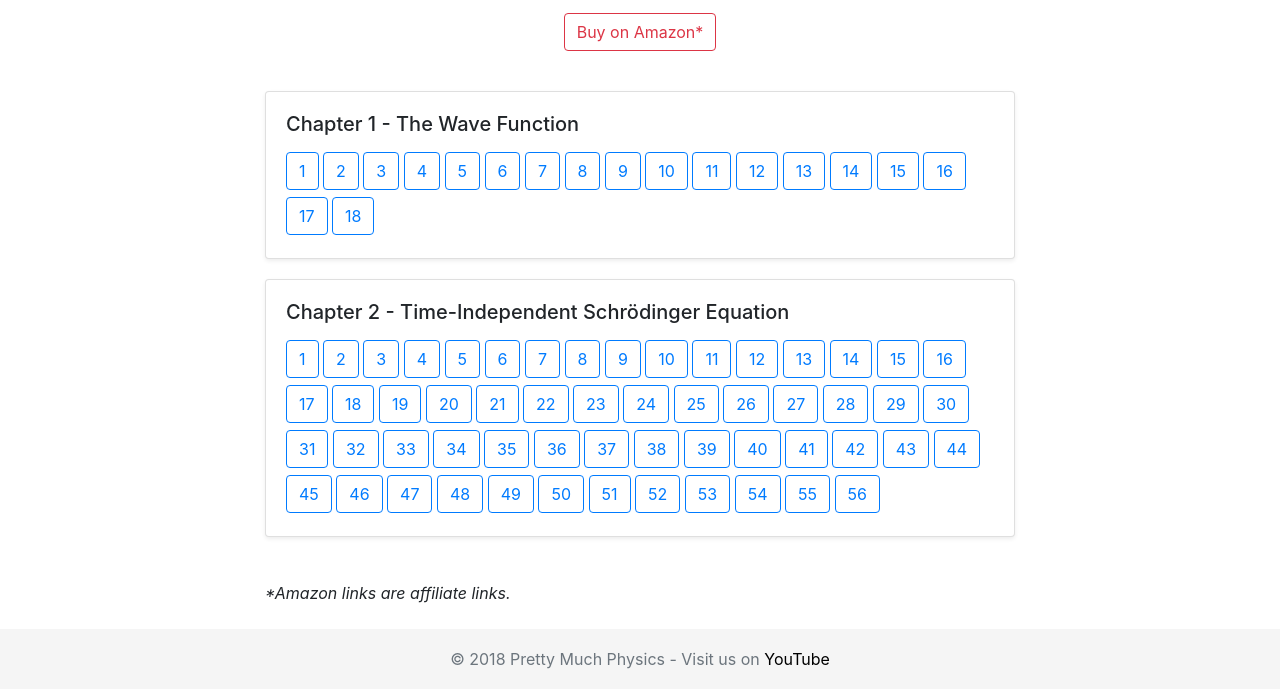
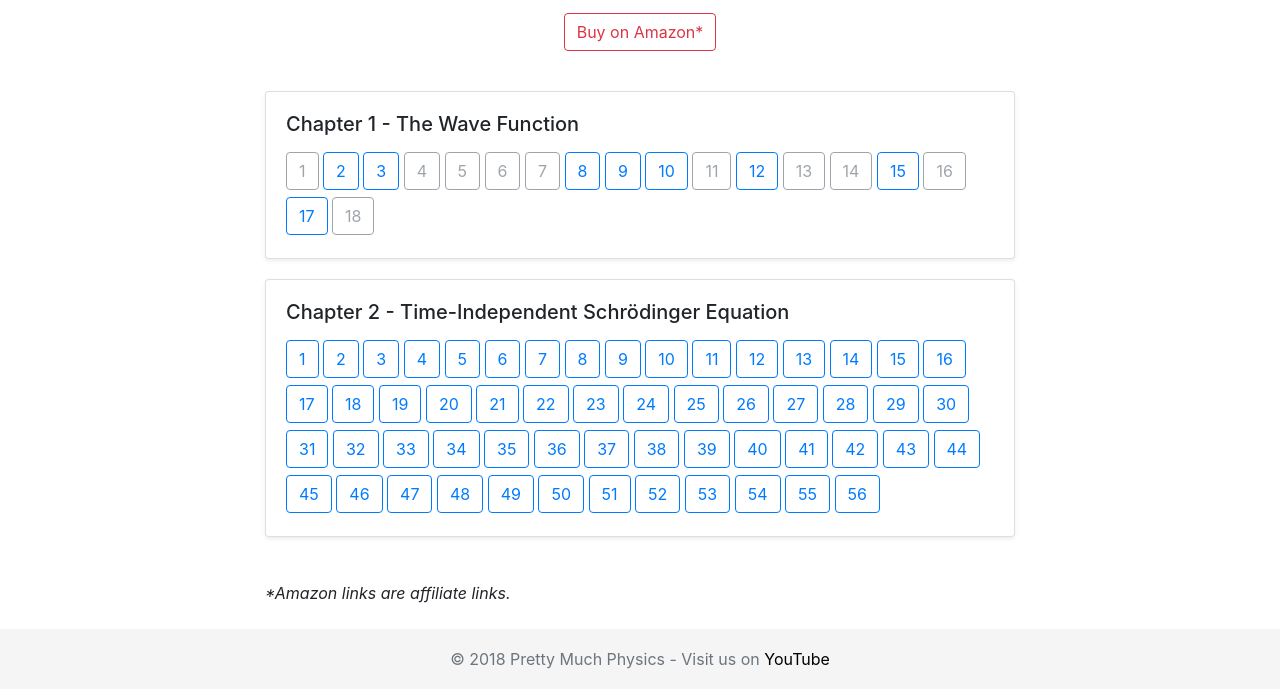
Before and after one commit to prettymuchphysics/prettymuchphysics.github.io, a plain HTML site: page textbooks/griffiths-schroeter-introduction-to-quantum-mechanics/index.html in a window 1280 px wide. Shown: the part 209-898 px from the top of the page. Drawn offline with nearby package versions, Linux system fonts and the light colour scheme; some packages are replaced by stand-ins of ours.

Commit message:
Changed button style

```diff
--- a/textbooks/griffiths-schroeter-introduction-to-quantum-mechanics/index.html
+++ b/textbooks/griffiths-schroeter-introduction-to-quantum-mechanics/index.html
@@ -79,24 +79,24 @@
       <div class="card mb-3 shadow-sm">
         <div class="card-body" style="line-height: 45px;">
           <h5 class="card-title">Chapter 1 - The Wave Function</h5>
-          <button type="button" class="btn btn-outline-primary">1</button>
+          <button type="button" class="btn btn-outline-secondary disabled">1</button>
           <button type="button" class="btn btn-outline-primary">2</button>
           <button type="button" class="btn btn-outline-primary">3</button>
-          <button type="button" class="btn btn-outline-primary">4</button>
-          <button type="button" class="btn btn-outline-primary">5</button>
-          <button type="button" class="btn btn-outline-primary">6</button>
-          <button type="button" class="btn btn-outline-primary">7</button>
+          <button type="button" class="btn btn-outline-secondary disabled">4</button>
+          <button type="button" class="btn btn-outline-secondary disabled">5</button>
+          <button type="button" class="btn btn-outline-secondary disabled">6</button>
+          <button type="button" class="btn btn-outline-secondary disabled">7</button>
           <button type="button" class="btn btn-outline-primary">8</button>
           <button type="button" class="btn btn-outline-primary">9</button>
           <button type="button" class="btn btn-outline-primary">10</button>
-          <button type="button" class="btn btn-outline-primary">11</button>
+          <button type="button" class="btn btn-outline-secondary disabled">11</button>
           <button type="button" class="btn btn-outline-primary">12</button>
-          <button type="button" class="btn btn-outline-primary">13</button>
-          <button type="button" class="btn btn-outline-primary">14</button>
+          <button type="button" class="btn btn-outline-secondary disabled">13</button>
+          <button type="button" class="btn btn-outline-secondary disabled">14</button>
           <button type="button" class="btn btn-outline-primary">15</button>
-          <button type="button" class="btn btn-outline-primary">16</button>
+          <button type="button" class="btn btn-outline-secondary disabled">16</button>
           <button type="button" class="btn btn-outline-primary">17</button>
-          <button type="button" class="btn btn-outline-primary">18</button>
+          <button type="button" class="btn btn-outline-secondary disabled">18</button>
         </div>
       </div>
     </div>
```
